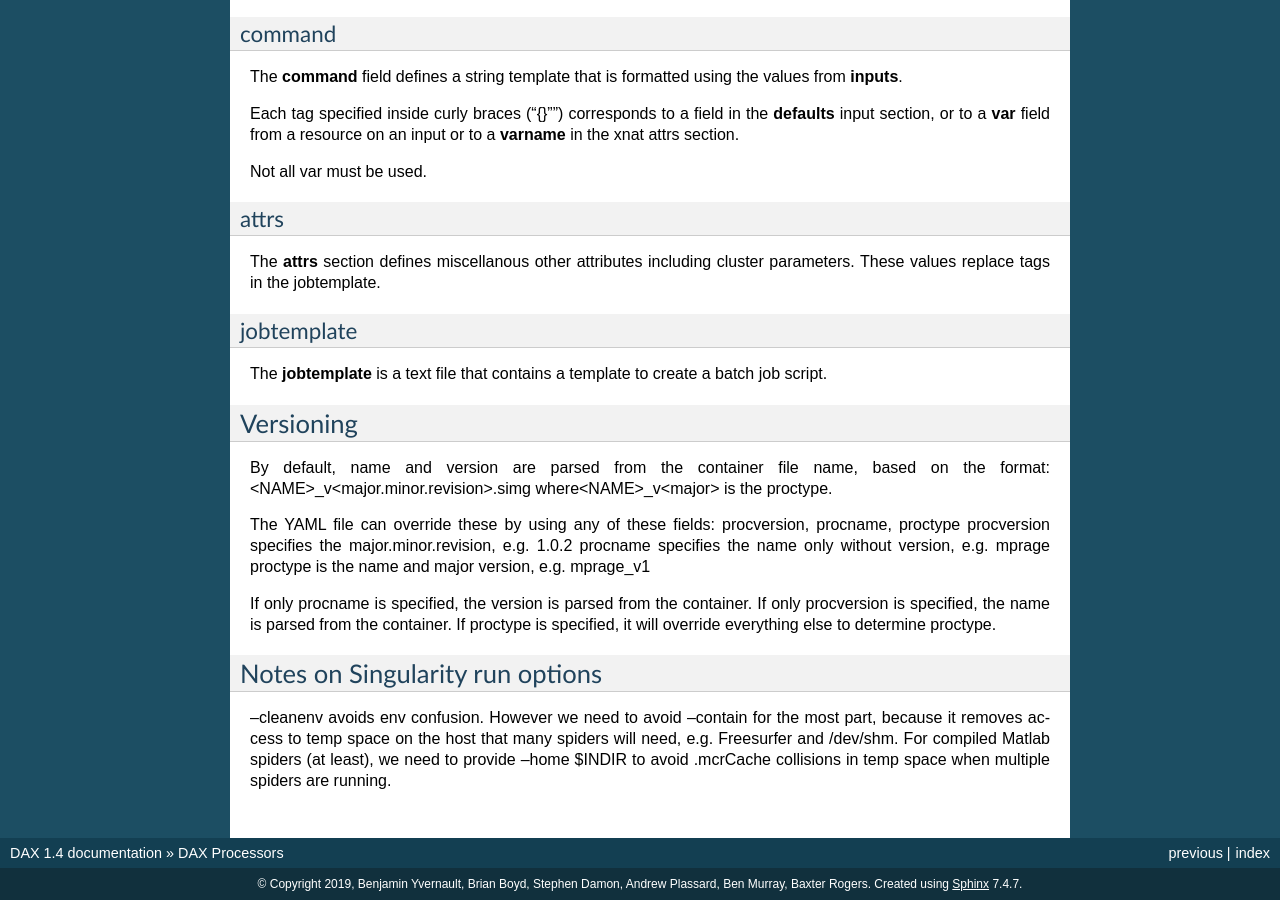
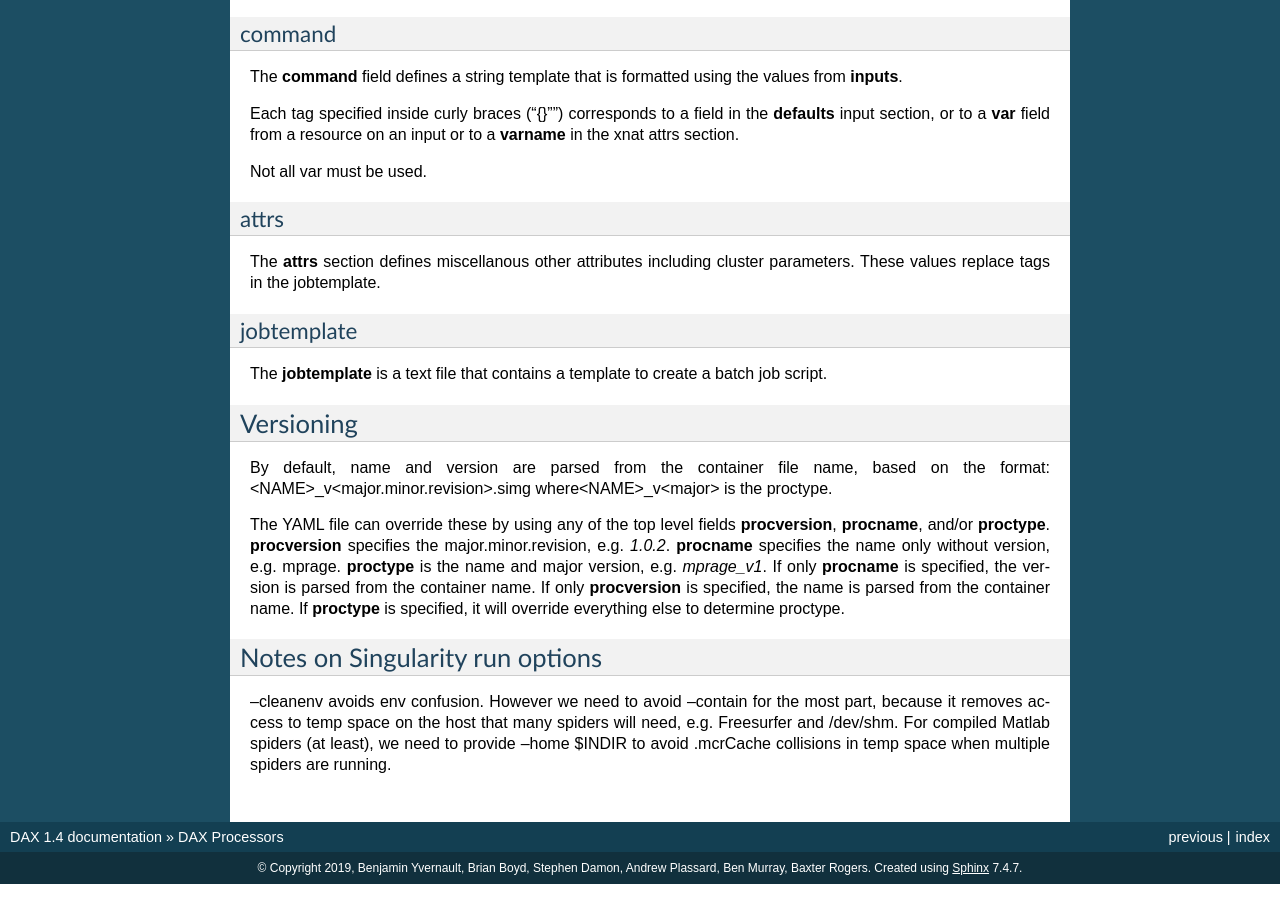
Before and after one commit to VUIIS/dax, a Sphinx documentation site: the page built from docs/processors.rst, in a window 1280 px wide and 900 px high, scrolled down 3254 px. Built offline with Sphinx 7.4.7, drawn with Linux system fonts in a browser that asks for light colours; pages that are not in the unit, such as notebooks, are missing from menus.

Commit message:
Update processors.rst

```diff
--- a/docs/processors.rst
+++ b/docs/processors.rst
@@ -173,14 +173,10 @@ Versioning
 By default, name and version are parsed from the container file name, based on the format:
 <NAME>_v<major.minor.revision>.simg  where<NAME>_v<major> is the proctype.
 
-The YAML file can override these by using any of these fields: procversion, procname, proctype
-procversion specifies the major.minor.revision, e.g. 1.0.2
-procname specifies the name only without version, e.g. mprage
-proctype is the name and major version, e.g. mprage_v1
-
-If only procname is specified, the version is parsed from the container.
-If only procversion is specified, the name is parsed from the container.
-If proctype is specified, it will override everything else to determine proctype.
+The YAML file can override these by using any of the top level fields **procversion**, **procname**, and/or **proctype**. **procversion** specifies the major.minor.revision, e.g. *1.0.2*. **procname** specifies the name only without version, e.g. mprage. **proctype** is the name and major version, e.g. *mprage_v1*.
+If only **procname** is specified, the version is parsed from the container name.
+If only **procversion** is specified, the name is parsed from the container name.
+If **proctype** is specified, it will override everything else to determine proctype.
 
 
 -------------------
```
